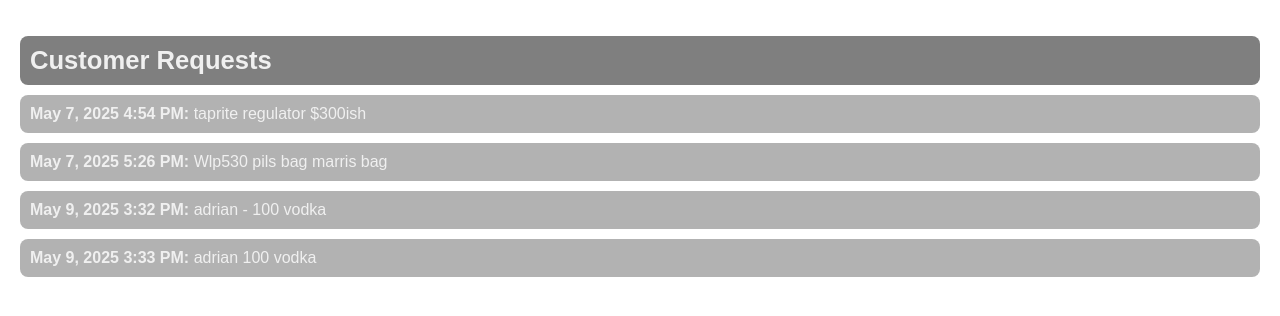
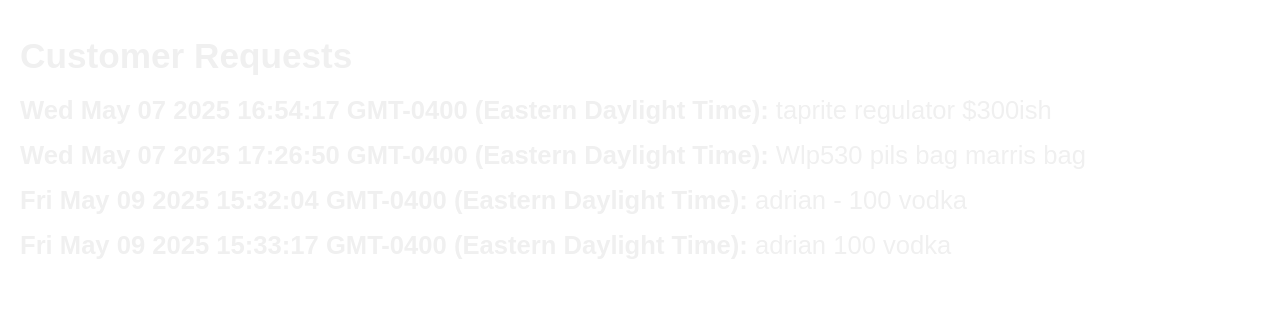
Before and after one commit to HomebrewJunction/main.html, a plain HTML site: page index.html in a window 1280 px wide. Drawn offline with Linux system fonts and the light colour scheme.

Commit message:
Update index.html

```diff
--- a/index.html
+++ b/index.html
@@ -1,7 +1,7 @@
 <!DOCTYPE html>
 <html>
   <head>
-    <meta charset="UTF-8" />
+    <meta charset="UTF-8">
     <title>Customer Requests</title>
     <style>
       body {
@@ -22,29 +22,25 @@
         list-style: none;
         padding-left: 0;
       }
-      li {
-        margin-bottom: 10px;
-        padding: 10px;
-        border-radius: 8px;
+      .title {
+        margin-bottom: 20px;
+        font-size: 2.2em;
+        font-weight: 700;
       }
-      li.header {
-        background-color: rgba(0, 0, 0, 0.5);
+      .entry {
+        margin-bottom: 16px;
         font-size: 1.6em;
-        font-weight: 600;
-      }
-      li.entry {
-        background-color: rgba(0, 0, 0, 0.3);
       }
     </style>
   </head>
   <body>
     <div class="container">
       <ul>
-        <li class="header">Customer Requests</li>
-        <li class="entry"><strong>May 7, 2025 4:54 PM:</strong> taprite regulator $300ish</li>
-        <li class="entry"><strong>May 7, 2025 5:26 PM:</strong> Wlp530 pils bag marris bag</li>
-        <li class="entry"><strong>May 9, 2025 3:32 PM:</strong> adrian - 100 vodka</li>
-        <li class="entry"><strong>May 9, 2025 3:33 PM:</strong> adrian 100 vodka</li>
+        <li class="title">Customer Requests</li>
+        <li class="entry"><strong>Wed May 07 2025 16:54:17 GMT-0400 (Eastern Daylight Time):</strong> taprite regulator $300ish</li>
+        <li class="entry"><strong>Wed May 07 2025 17:26:50 GMT-0400 (Eastern Daylight Time):</strong> Wlp530 pils bag marris bag</li>
+        <li class="entry"><strong>Fri May 09 2025 15:32:04 GMT-0400 (Eastern Daylight Time):</strong> adrian - 100 vodka</li>
+        <li class="entry"><strong>Fri May 09 2025 15:33:17 GMT-0400 (Eastern Daylight Time):</strong> adrian 100 vodka</li>
       </ul>
     </div>
   </body>
```
